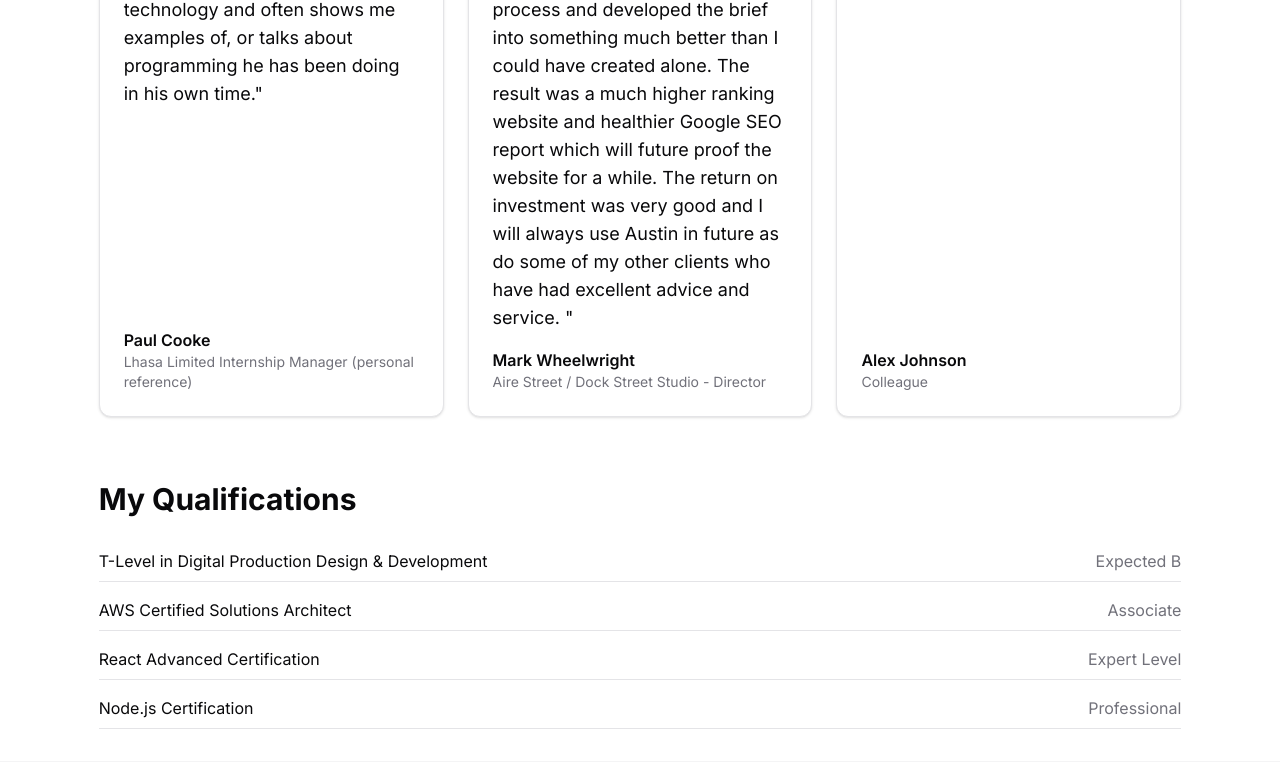
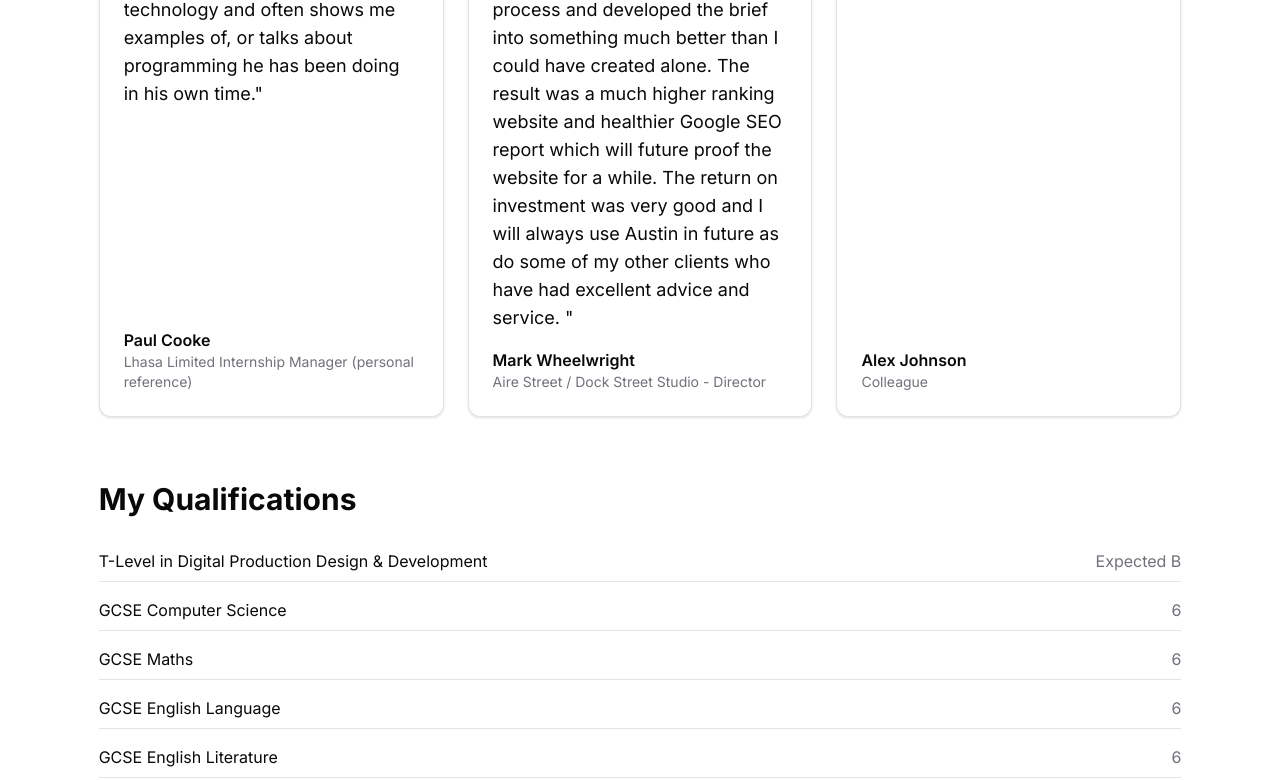
Before and after one commit to FraserLint/personal-portfolio, a Next.js app: page / in a window 1280 px wide. Shown: the part 2000-2780 px from the top of the page. Built offline with nearby package versions, Linux system fonts and the light colour scheme.

Commit message:
Added full quals

```diff
--- a/src/components/portfolio.tsx
+++ b/src/components/portfolio.tsx
@@ -33,6 +33,7 @@ export function Portfolio() {
                             </Label>
                             <Switch
                                 id="developer-mode"
+                                aria-label="Developer Mode"
                                 checked={isDeveloperMode}
                                 onCheckedChange={setIsDeveloperMode}
                             />
--- a/src/components/standard-portfolio-content.tsx
+++ b/src/components/standard-portfolio-content.tsx
@@ -71,9 +71,14 @@ const testimonials = [
 // Example qualification data
 const qualifications = [
     { id: 1, name: "T-Level in Digital Production Design & Development", grade: "Expected B" },
-    { id: 2, name: "AWS Certified Solutions Architect", grade: "Associate" },
-    { id: 3, name: "React Advanced Certification", grade: "Expert Level" },
-    { id: 4, name: "Node.js Certification", grade: "Professional" },
+    { id: 2, name: "GCSE Computer Science", grade: "6" },
+    { id: 3, name: "GCSE Maths", grade: "6" },
+    { id: 4, name: "GCSE English Language", grade: "6" },
+    { id: 5, name: "GCSE English Literature", grade: "6" },
+    { id: 6, name: "GCSE Photography", grade: "6" },
+    { id: 7, name: "GCSE Statistics", grade: "5" },
+    { id: 8, name: "GCSE History", grade: "5" },
+    { id: 9, name: "GCSE Combined Science", grade: "6-6" },
 ]
 
 export default function StandardPortfolioContent() {
```
Also changed, not shown: components.json (added).
